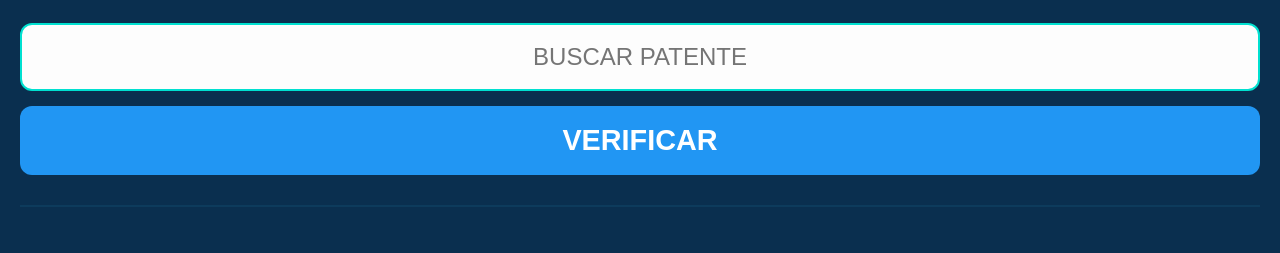
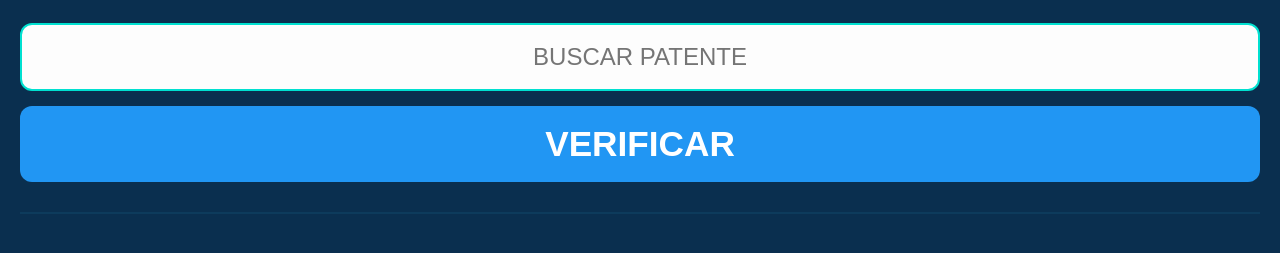
Before and after one commit to vivequintay/Verificador, a plain HTML site: page index.html in a window 1280 px wide. Shown: the part 107-360 px from the top of the page. Drawn offline with Linux system fonts and the light colour scheme.

Commit message:
index.html

```diff
--- a/index.html
+++ b/index.html
@@ -19,7 +19,7 @@
                style="width: 100%; box-sizing: border-box; padding: 18px; font-size: 1.5rem; border-radius: 12px; border: 2px solid #00E0D0; text-align: center; text-transform: uppercase; background: #fdfdfd; color: #333;">
 
         <button onclick="verificarPatente()"
-                style="width: 100%; background: #2196F3; color: white; padding: 18px; border: none; border-radius: 12px; margin-top: 15px; font-weight: bold; font-size: 1.8rem;">
+                style="width: 100%; background: #2196F3; color: white; padding: 18px; border: none; border-radius: 12px; margin-top: 15px; font-weight: bold; font-size: 2.2rem;">
             VERIFICAR
         </button>
     </div>
```
